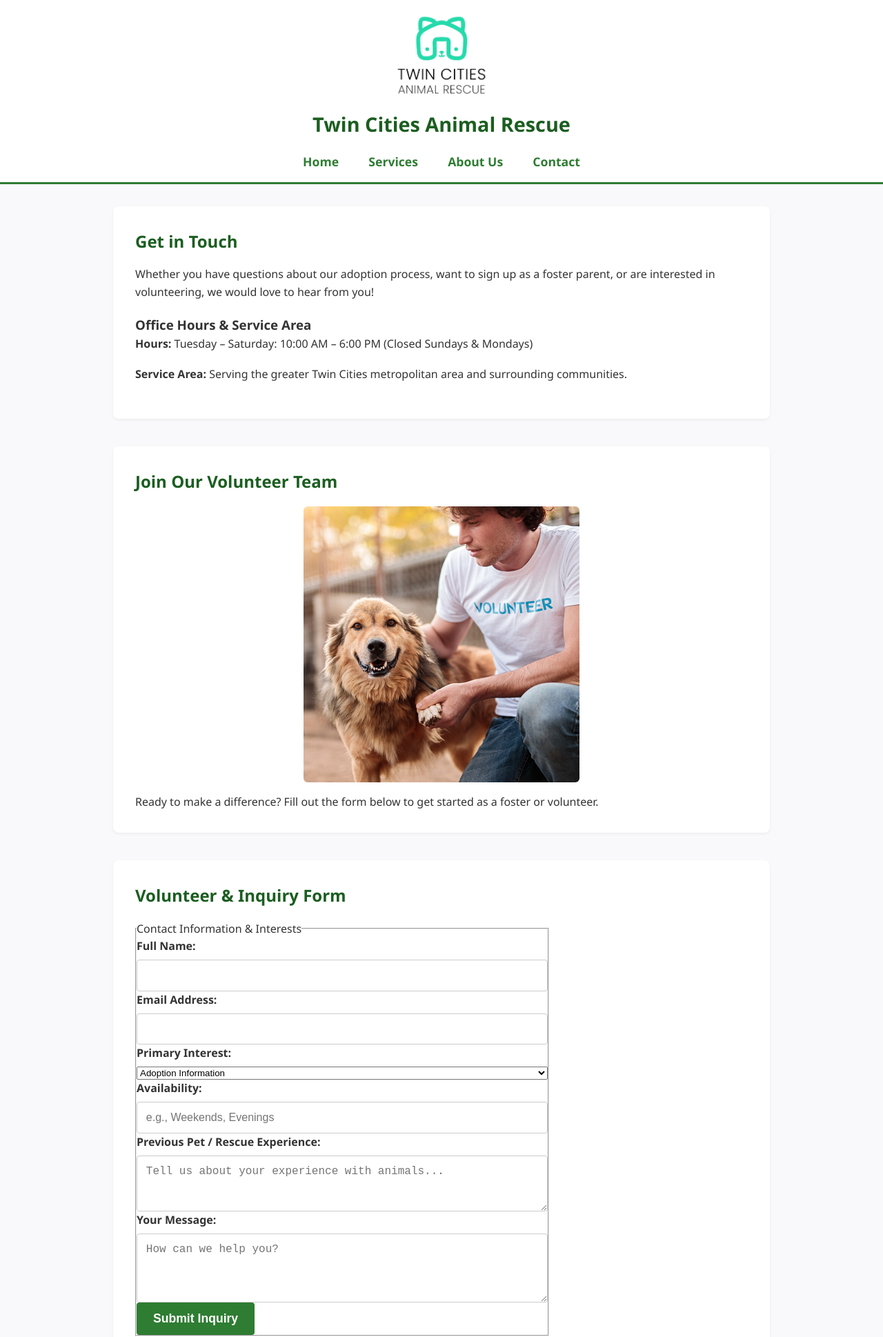
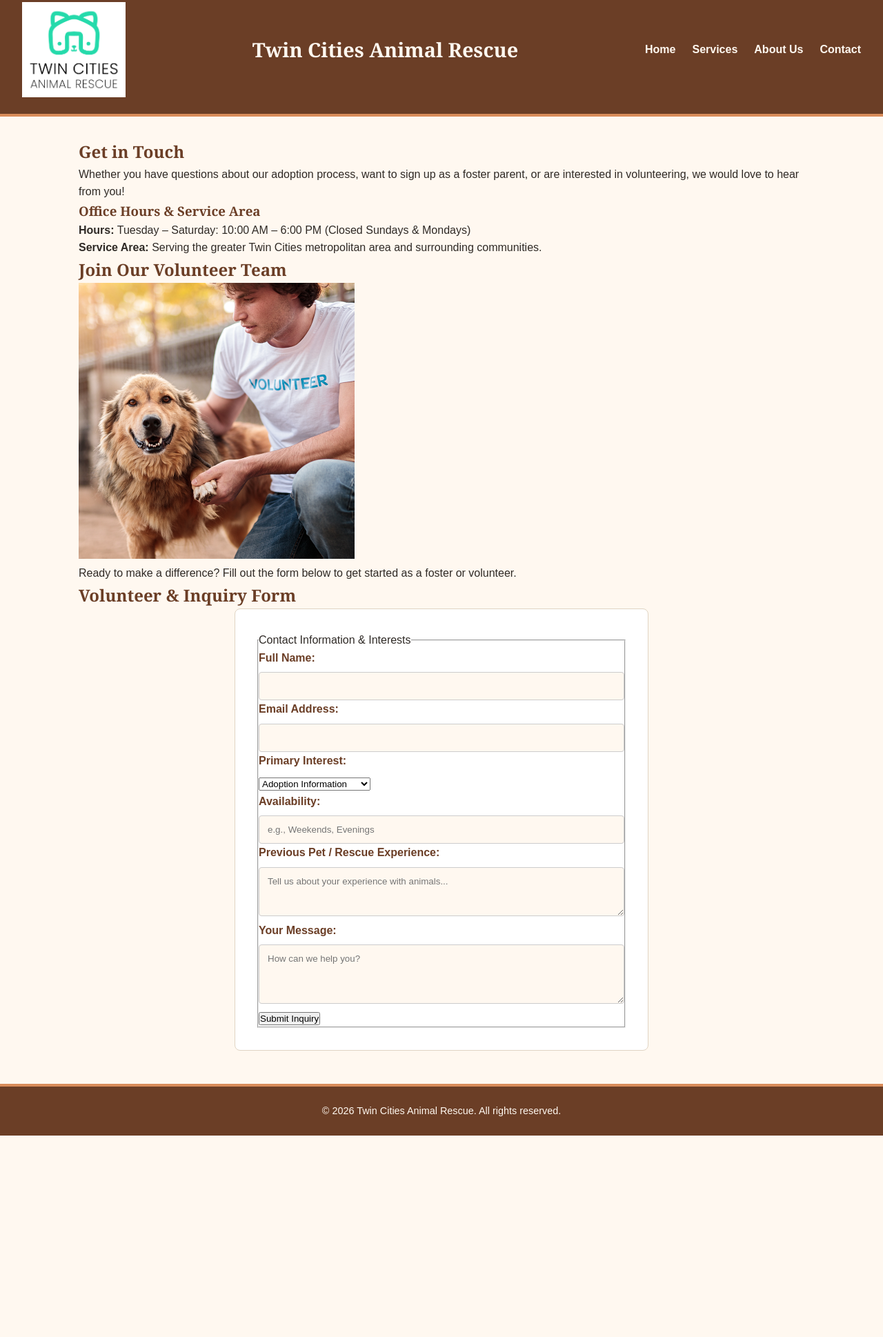
Before and after one commit to dnicely13/Twin-Cities-Animal-Rescue, a plain HTML site: page contact.html in a window 1280 px wide. Shown: the part 21-1959 px from the top of the page at 69% size. After the commit the page ends 1667 px from the top, so only its background shows below. Drawn offline with Linux system fonts and the light colour scheme.

Commit message:
Update styles.css

```diff
--- a/styles.css
+++ b/styles.css
@@ -1,159 +1,192 @@
 /* ==========================================
-   Twin Cities Animal Rescue - Core Stylesheet
+   TWIN CITIES ANIMAL RESCUE - STYLESHEET
+   Palette: Cream, Brown, Peach, Charcoal
    ========================================== */
 
-/* Global Reset & Box-Sizing */
+/* Global Reset & Box Sizing */
 * {
-    box-sizing: border-box;
   margin: 0;
   padding: 0;
+  box-sizing: border-box;
 }
 
-/* Base Body Styles & Typography */
 body {
-    font-family: 'Segoe UI', Tahoma, Geneva, Verdana, sans-serif;
+  font-family: Arial, sans-serif;
+  background-color: #FFF8F0; /* Cream background */
+  color: #2F2A26;            /* Charcoal text */
   line-height: 1.6;
-    color: #333333;
-    background-color: #f9f9fb;
 }
 
-/* Header & Brand Navigation */
+/* Header & Navigation */
 header {
-    background-color: #ffffff;
-    border-bottom: 3px solid #2e7d32;
-    padding: 1rem 2rem;
+  background-color: #6B3E26; /* Rich brown header */
+  color: #FFF8F0;
+  padding: 1.5rem 2rem;
   display: flex;
-    flex-direction: column;
+  justify-content: space-between;
   align-items: center;
-    text-align: center;
+  border-bottom: 4px solid #D88C5A; /* Peach accent border */
 }
 
-header img {
-    margin-bottom: 0.5rem;
+.logo-container {
+  display: flex;
+  align-items: center;
+  gap: 1rem;
+}
+
+.logo-container img {
+  height: 50px;
+  width: 50px;
+  object-fit: cover;
+  border-radius: 50%;
+}
+
+h1, h2, h3 {
+  font-family: Georgia, serif;
+  color: #6B3E26;
 }
 
 header h1 {
+  color: #FFF8F0;
   font-size: 1.8rem;
-    color: #1b5e20;
-    margin-bottom: 1rem;
 }
 
-/* Navigation Links */
 nav ul {
   list-style: none;
   display: flex;
-    flex-wrap: wrap;
-    justify-content: center;
   gap: 1.5rem;
 }
 
 nav a {
+  color: #FFF8F0;
   text-decoration: none;
-    color: #2e7d32;
-    font-weight: 600;
-    font-size: 1.1rem;
-    padding: 0.3rem 0.6rem;
-    border-radius: 4px;
-    transition: background-color 0.2s ease, color 0.2s ease;
+  font-weight: bold;
+  transition: color 0.3s ease;
 }
 
-nav a:hover {
-    background-color: #e8f5e9;
-    color: #1b5e20;
+nav a:hover,
+nav a.active {
+  color: #D88C5A; /* Peach hover state */
+  text-decoration: underline;
 }
 
 /* Main Content Wrapper */
 main {
-    max-width: 1000px;
+  max-width: 1100px;
   margin: 2rem auto;
   padding: 0 1.5rem;
-    display: flex;
-    flex-direction: column;
-    gap: 2.5rem;
+  min-height: 60vh;
 }
 
-/* Section Styling */
-section {
+/* Hero Section */
+.hero {
+  background: linear-gradient(rgba(107, 62, 38, 0.85), rgba(47, 42, 38, 0.85)), url('../images/hero-bg.jpg') no-repeat center center/cover;
+  color: #FFF8F0;
+  text-align: center;
+  padding: 4rem 2rem;
+  border-radius: 8px;
+  margin-bottom: 2rem;
+}
+
+.hero h2 {
+  color: #FFF8F0;
+  font-size: 2.5rem;
+  margin-bottom: 1rem;
+}
+
+.hero p {
+  font-size: 1.2rem;
+  margin-bottom: 1.5rem;
+  max-width: 700px;
+  margin-left: auto;
+  margin-right: auto;
+}
+
+/* Buttons & CTAs */
+.btn {
+  display: inline-block;
+  background-color: #D88C5A; /* Peach call-to-action button */
+  color: #FFF8F0;
+  padding: 0.75rem 1.5rem;
+  border-radius: 4px;
+  text-decoration: none;
+  font-weight: bold;
+  transition: background-color 0.3s ease;
+}
+
+.btn:hover {
+  background-color: #b97444; /* Darker peach/terracotta on hover */
+}
+
+/* Cards & Grid Layouts */
+.grid-container {
+  display: grid;
+  grid-template-columns: repeat(auto-fit, minmax(280px, 1fr));
+  gap: 2rem;
+  margin-top: 2rem;
+}
+
+.card {
+  background-color: #ffffff;
+  border: 1px solid #e0d4c3;
+  border-radius: 8px;
+  padding: 1.5rem;
+  box-shadow: 0 4px 6px rgba(47, 42, 38, 0.05);
+}
+
+.card h3 {
+  margin-bottom: 0.75rem;
+}
+
+/* Forms (Contact Page) */
+form {
   background-color: #ffffff;
   padding: 2rem;
   border-radius: 8px;
-    box-shadow: 0 2px 4px rgba(0, 0, 0, 0.05);
+  border: 1px solid #e0d4c3;
+  max-width: 600px;
+  margin: 0 auto;
 }
 
-section h2 {
-    color: #1b5e20;
-    margin-bottom: 1rem;
-    font-size: 1.5rem;
-}
-
-section p {
-    margin-bottom: 1.2rem;
-}
-
-/* Responsive Media Styling */
-img, picture img, video {
-    max-width: 100%;
-    height: auto;
-    border-radius: 6px;
-    display: block;
-    margin: 1rem auto;
-}
-
-/* Forms & Inputs */
-form {
-    display: flex;
-    flex-direction: column;
-    gap: 1.2rem;
-    max-width: 600px;
-}
-
-form div {
-    display: flex;
-    flex-direction: column;
-    gap: 0.4rem;
+.form-group {
+  margin-bottom: 1.25rem;
 }
 
 label {
-    font-weight: 600;
-    color: #333333;
+  display: block;
+  margin-bottom: 0.5rem;
+  font-weight: bold;
+  color: #6B3E26;
 }
 
-input, textarea {
-    padding: 0.8rem;
-    border: 1px solid #cccccc;
+input[type="text"],
+input[type="email"],
+textarea {
+  width: 100%;
+  padding: 0.75rem;
+  border: 1px solid #ccc;
   border-radius: 4px;
-    font-size: 1rem;
+  font-family: Arial, sans-serif;
+  background-color: #FFF8F0;
 }
 
-input:focus, textarea:focus {
+input:focus,
+textarea:focus {
   outline: none;
-    border-color: #2e7d32;
-    box-shadow: 0 0 4px rgba(46, 125, 50, 0.3);
+  border-color: #D88C5A;
+  box-shadow: 0 0 5px rgba(216, 140, 90, 0.3);
 }
 
-button[type="submit"] {
-    background-color: #2e7d32;
-    color: #ffffff;
-    padding: 0.8rem 1.5rem;
-    border: none;
-    border-radius: 4px;
-    font-size: 1.1rem;
-    font-weight: 600;
-    cursor: pointer;
-    align-self: flex-start;
-    transition: background-color 0.2s ease;
-}
-
-button[type="submit"]:hover {
-    background-color: #1b5e20;
-}
-
-/* Footer Styling */
+/* Footer */
 footer {
-    background-color: #2e7d32;
-    color: #ffffff;
+  background-color: #6B3E26;
+  color: #FFF8F0;
   text-align: center;
   padding: 1.5rem;
   margin-top: 3rem;
-    font-size: 0.95rem;
+  border-top: 4px solid #D88C5A;
 }
+
+footer p {
+  font-size: 0.9rem;
+}
```
Lines whose indentation alone changed are shown as unchanged.
